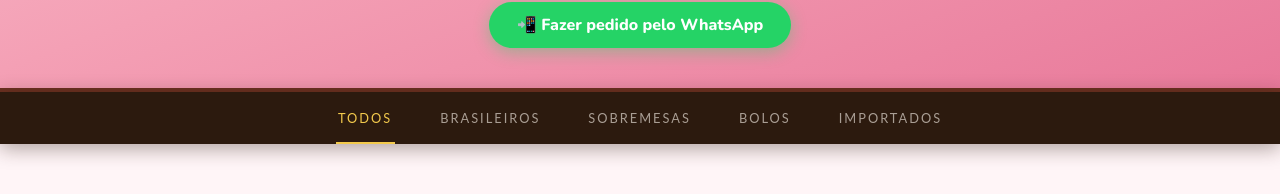
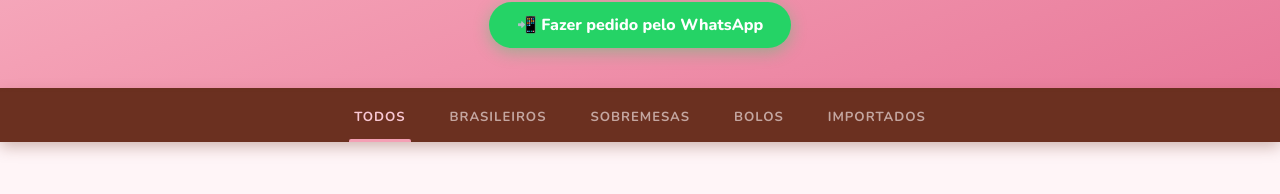
Before and after one commit to endryus7/Confeitaria, a React app in the folder frontend/: page / in a window 1280 px wide. Shown: the part 414-608 px from the top of the page. Built offline with nearby package versions, Linux system fonts and the light colour scheme; the HTML template or start-up script is replaced by a standard one.

Commit message:
Modifica Navbar

```diff
--- a/frontend/src/components/Navbar.css
+++ b/frontend/src/components/Navbar.css
@@ -1,5 +1,5 @@
 .nav {
-  background: #2c1a0e;
+  background: #6b3020;
   padding: 0 40px;
   display: flex;
   justify-content: center;
@@ -8,21 +8,22 @@
   position: sticky;
   top: 0;
   z-index: 100;
-  box-shadow: 0 4px 20px rgba(44, 26, 14, 0.4);
+  box-shadow: 0 4px 16px rgba(107, 48, 32, 0.35);
   flex-wrap: wrap;
 }
 
 .cat-btn {
-  font-family: 'Lato', sans-serif;
-  font-size: 0.8rem;
-  letter-spacing: 2px;
+  font-family: 'Nunito', sans-serif;
+  font-size: 0.82rem;
+  font-weight: 700;
+  letter-spacing: 1px;
   text-transform: uppercase;
-  padding: 18px 22px;
+  padding: 16px 20px;
   background: none;
   border: none;
-  color: rgba(253, 246, 238, 0.6);
+  color: rgba(255, 245, 247, 0.6);
   cursor: pointer;
-  transition: all 0.3s;
+  transition: all 0.25s;
   position: relative;
 }
 
@@ -30,19 +31,19 @@
   content: '';
   position: absolute;
   bottom: 0;
-  left: 50%;
-  right: 50%;
-  height: 2px;
-  background: #f2c94c;
-  transition: all 0.3s;
+  left: 50%; right: 50%;
+  height: 3px;
+  background: #f4a0b5;
+  border-radius: 2px 2px 0 0;
+  transition: all 0.25s;
 }
 
-.cat-btn:hover        { color: #fdf6ee; }
-.cat-btn:hover::after { left: 20%; right: 20%; }
-.cat-btn.active        { color: #f2c94c; }
-.cat-btn.active::after { left: 20%; right: 20%; }
+.cat-btn:hover        { color: #fff5f7; }
+.cat-btn:hover::after { left: 16%; right: 16%; }
+.cat-btn.active        { color: #f9c8d4; }
+.cat-btn.active::after { left: 16%; right: 16%; }
 
 @media (max-width: 640px) {
-  .nav { padding: 0 10px; justify-content: center; }
-  .cat-btn { padding: 14px 14px; font-size: 0.7rem; }
+  .nav { padding: 0 8px; justify-content: center; }
+  .cat-btn { padding: 12px 12px; font-size: 0.72rem; }
 }
--- a/frontend/src/components/Navbar.jsx
+++ b/frontend/src/components/Navbar.jsx
@@ -7,7 +7,8 @@ export default function Navbar({ categories, activeCategory, onCategoryChange })
         <button
           key={cat}
           className={activeCategory === cat ? "cat-btn active" : "cat-btn"}
-          onClick={() => onCategoryChange(cat)}>
+          onClick={() => onCategoryChange(cat)}
+        >
           {cat}
         </button>
       ))}
```
